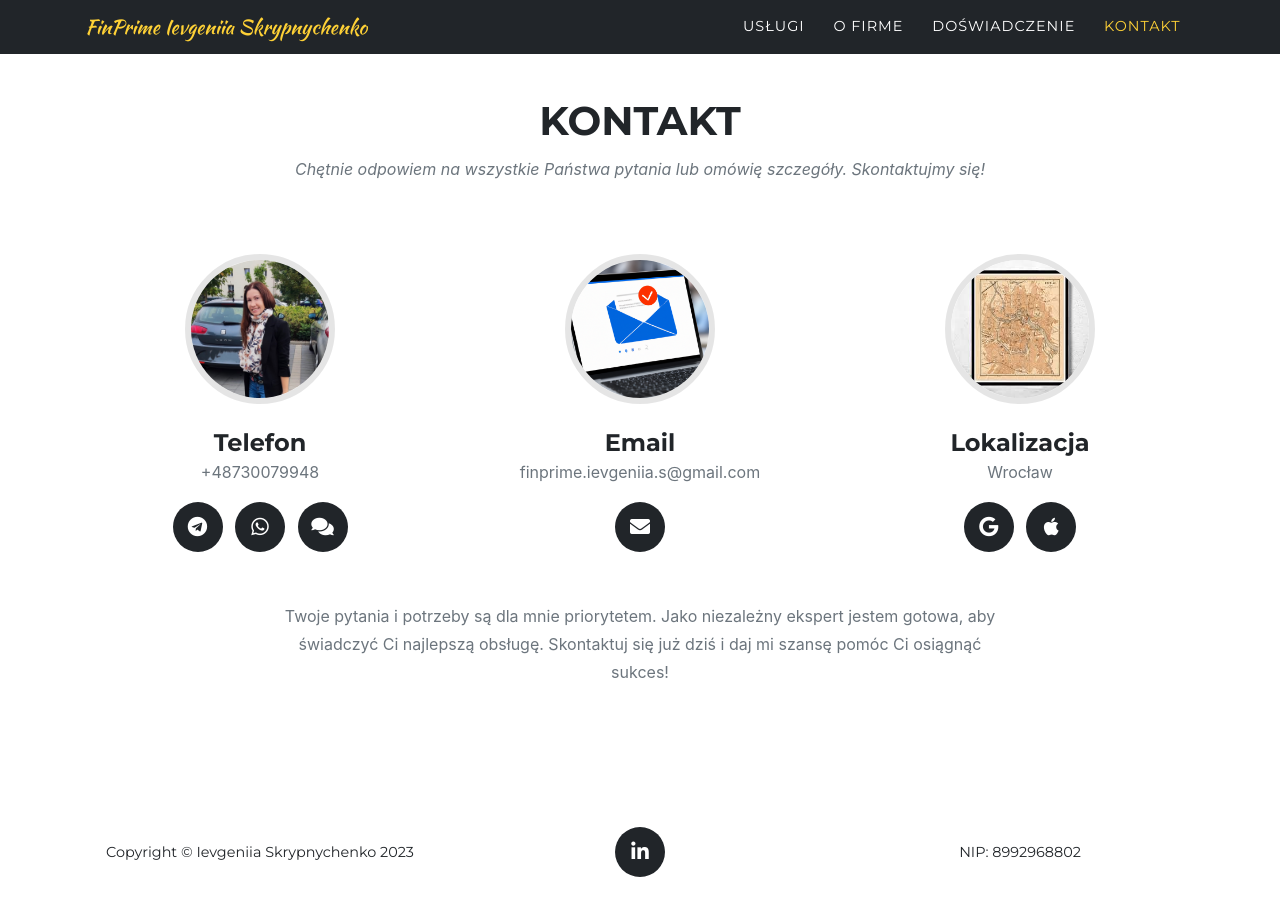
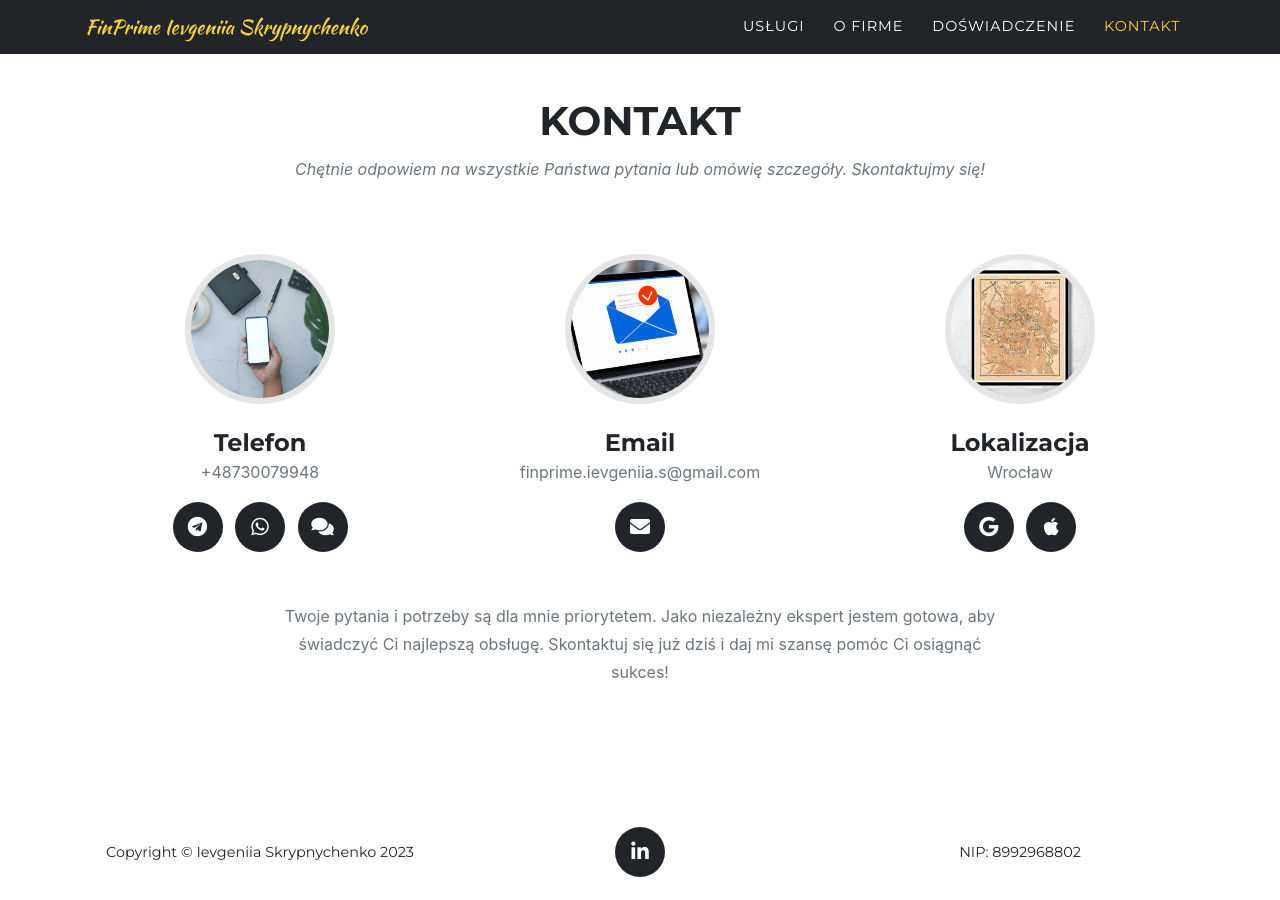
Before and after one commit to scripnichenko/finprime, a Jekyll site: the page built from index.md, in a window 1280 px wide and 900 px high, scrolled down 4560 px. Built offline with Jekyll 4.4.1, drawn with Linux system fonts in a browser that asks for light colours; some web fonts are replaced.

Commit message:
new photo call

```diff
--- a/_data/sitetext.yml
+++ b/_data/sitetext.yml
@@ -77,7 +77,7 @@ en: &DEFAULT_EN
     people:
       - name: "Telefon"
         role: "+48730079948"
-        image: assets/img/team/call1.jpg
+        image: assets/img/team/call3.jpg
         social:
           - url: https://t.me/+48730079948
             icon: fab fa-telegram
```
Also changed, not shown: assets/img/team/call3.jpg (added).
